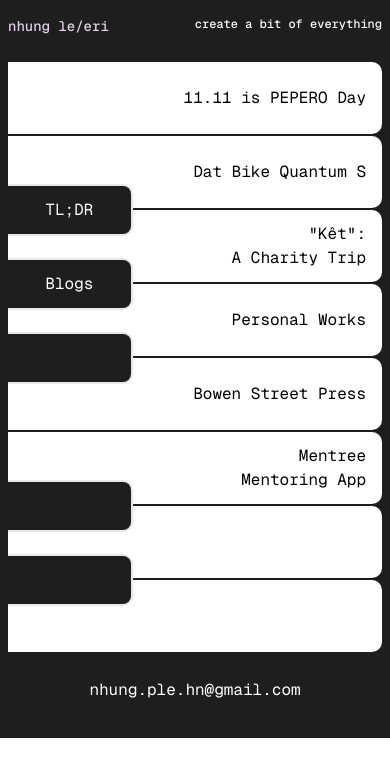
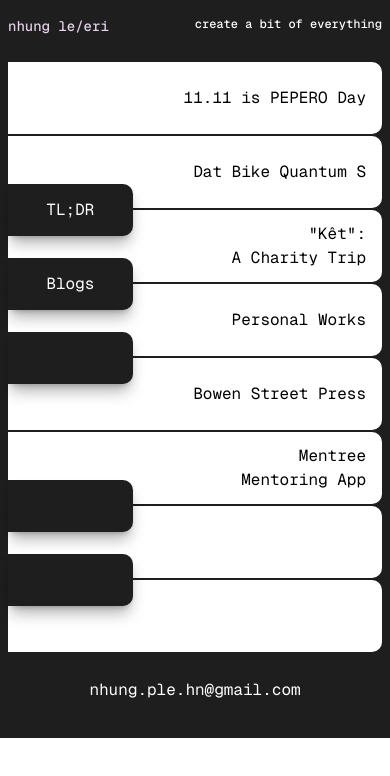
Before and after one commit to dathoangquoc/eri, a Next.js app: page / in a window 390 px wide. Shown: the top 776 px of the page. Built offline with nearby package versions, Linux system fonts and the light colour scheme.

Commit message:
responsive 404

```diff
--- a/src/components/black-key.tsx
+++ b/src/components/black-key.tsx
@@ -1,7 +1,7 @@
 export default function BlackKey({ content }: { content?: string }) {
     return (
         <div className="z-10 h-13 lg:h-20 absolute -translate-y-1/2 w-1/3
-        rounded-r-lg bg-dark border-2 border-l-0 border-gray-200
+        rounded-r-lg bg-dark shadow-lg/30
         text-white text-md lg:text-2xl
         flex items-center justify-center">
             {content ?? " "}
--- a/src/components/white-key.tsx
+++ b/src/components/white-key.tsx
@@ -63,7 +63,7 @@ export default function WhiteKey({
             opacity-0 group-hover:opacity-100
             transition-opacity duration-300
             pointer-events-none
-            shadow-[inset_0_0_40px_rgba(0,0,0,0.6)]
+            inset-shadow-xl
           "
         />
       )}
```
Also changed, not shown: src/app/not-found.tsx (+1 -1 lines).
